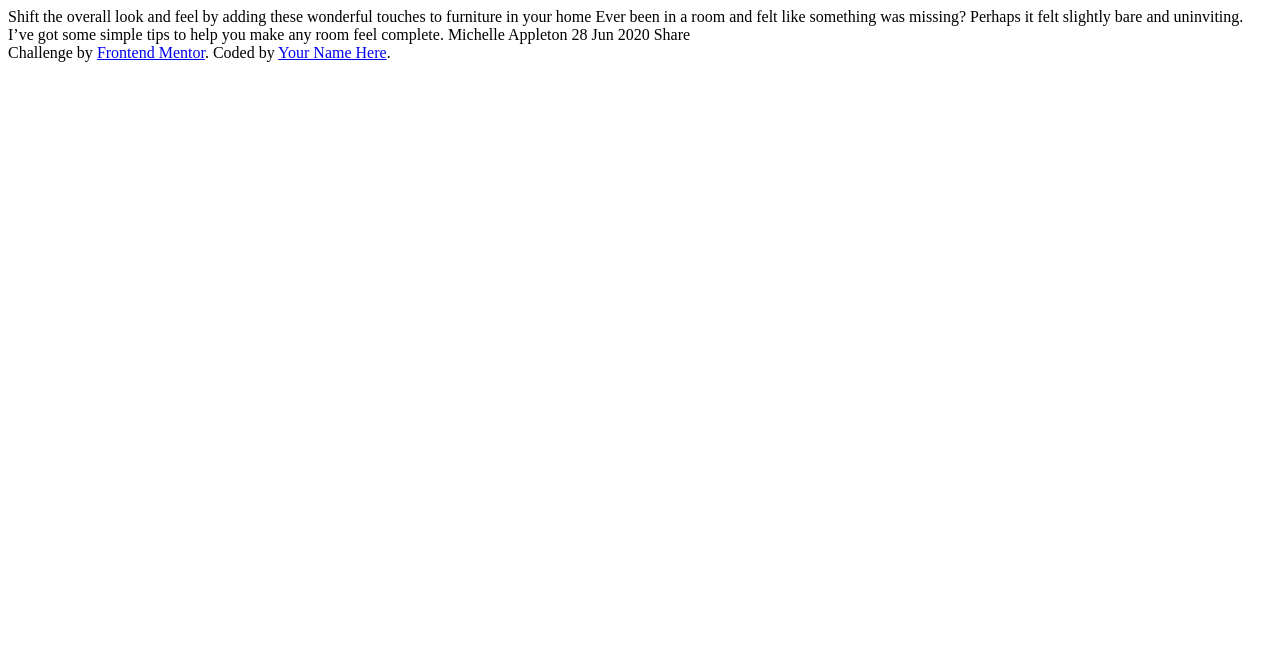
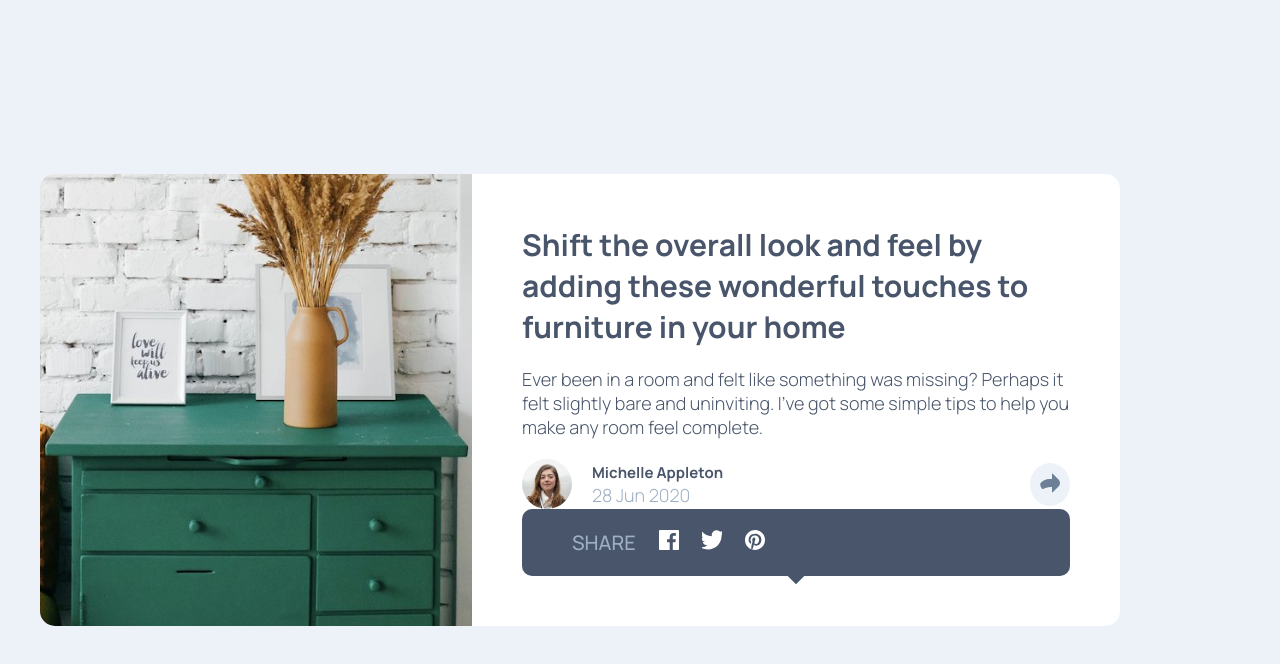
Before and after one commit to LuyandaDingindlela101/article-preview-component, a plain HTML site: page index.html in a window 1280 px wide. Drawn offline with Linux system fonts and the light colour scheme.

Commit message:
html is complete and css is almost done, still working on the positioning of the popup container

```diff
--- a/index.html
+++ b/index.html
@@ -6,26 +6,50 @@
 		<meta name="viewport" content="width=device-width, initial-scale=1.0">
 		<link rel="icon" type="image/png" sizes="32x32" href="./images/favicon-32x32.png">
 		<!-- 3RD PARTY LINKS -->
+		<link rel="preconnect" href="https://fonts.googleapis.com">
+		<link rel="preconnect" href="https://fonts.gstatic.com" crossorigin>
+		<link href="https://fonts.googleapis.com/css2?family=Manrope:wght@200;300;500;700&display=swap" rel="stylesheet">
 		<!-- MY STYLESHEETS -->
 		<link rel="stylesheet" href="./styles/main.css">
 	</head>
 	<body>
+		<article class="article-container">
+			<img src="./images/drawers.jpg" alt="green drawer with books and flowers in a vase">
+			<div class="article-content">
+				<h1>
+					Shift the overall look and feel by adding these wonderful
+					touches to furniture in your home
+				</h1>
+				<p>
+					Ever been in a room and felt like something was missing? Perhaps
+					it felt slightly bare and uninviting. I’ve got some simple tips
+					to help you make any room feel complete.
+				</p>
+				<div class="article-author">
+					<img src="./images/avatar-michelle.jpg" alt="image of Michelle">
+					<div class="author">
+						<div class="author-details">
+							<h4>Michelle Appleton</h4>
+							<p>28 Jun 2020</p>
+						</div>
+					</div>
+					<button class="share-btn">
+						<img src="./images/icon-share.svg" alt="share icon">
+					</button>
+				</div>
 
-		Shift the overall look and feel by adding these wonderful
-		touches to furniture in your home
+				<div class="popup-container">
+					<span>Share</span>
+					<img src="./images/icon-facebook.svg" alt="facebook icon">
+					<img src="./images/icon-twitter.svg" alt="twitter icon">
+					<img src="./images/icon-pinterest.svg" alt="pinterest icon">
+				</div>
+			</div>
+		</article>
 
-		Ever been in a room and felt like something was missing? Perhaps
-		it felt slightly bare and uninviting. I’ve got some simple tips
-		to help you make any room feel complete.
-
-		Michelle Appleton
-		28 Jun 2020
-
-		Share
-
-		<div class="attribution">
+		<!-- <div class="attribution">
 		Challenge by <a href="https://www.frontendmentor.io?ref=challenge" target="_blank">Frontend Mentor</a>.
 		Coded by <a href="#">Your Name Here</a>.
-		</div>
+		</div> -->
 	</body>
 </html>
--- a/styles/main.css
+++ b/styles/main.css
@@ -0,0 +1,126 @@
+:root {
+    --blue-900: hsl(217, 19%, 35%);
+    --blue-700: hsl(217, 19%, 35%);
+    --blue-500: hsl(212, 23%, 69%);
+    --blue-400: hsl(210, 46%, 95%);
+
+    --white: hsl(0, 0%, 100%);
+}
+
+*, *::before, *::after {
+    margin: 0;
+    padding: 0;
+    box-sizing: border-box;
+}
+
+body {
+    display: grid;
+    min-height: 100vh;
+    place-content: center;
+    background: var(--blue-400);
+    font-family: 'Manrope', sans-serif;
+}
+
+.article-container {
+    width: 90%;
+    display: flex;
+    overflow: hidden;
+    max-width: 1200px;
+    align-items: center;
+    border-radius: 15px;
+    justify-content: space-between;
+}
+
+
+.article-container img {
+    width: 40%;
+    height: 100%;
+    object-fit: cover;
+}
+
+.article-container .article-content {
+    width: 60%;
+    height: 100%;
+    padding: 50px;
+    color: var(--blue-900);
+    background: var(--white);
+}
+
+.article-container .article-content h1 {
+    font-size: 30px;
+}
+
+.article-container .article-content p {
+    margin: 20px 0;
+    font-size: 18px;
+    font-weight: 300;
+    color: var(--blue-700);
+}
+
+.article-container .article-content .article-author {
+    display: flex;
+    align-items: center;
+    justify-content: flex-start;
+}
+
+.article-container .article-content .article-author img {
+    width: 50px;
+    height: 50px;
+    border-radius: 50%;
+    margin-right: 20px;
+}
+
+.article-container .article-content .article-author .author-details h4 {
+    font-size: 15px;
+}
+
+.article-container .article-content .article-author .author-details p {
+    margin: 0;
+    color: var(--blue-500);
+}
+
+.article-container .article-content .article-author .share-btn {
+    border: none;
+    padding: 10px;
+    margin-left: auto;
+    border-radius: 50%;
+    background: var(--blue-400);
+}
+
+.article-container .article-content .article-author .share-btn img {
+    width: 20px;
+    height: 20px;
+    margin-right: 0;
+}
+
+/* POPUP CONTAINER */
+.article-container .article-content .popup-container {
+    padding: 20px 50px;
+    border-radius: 10px;
+    position: relative;
+    background: var(--blue-900);
+}
+
+.article-container .article-content .popup-container::after {
+    bottom: 0;
+    left: 50%;
+    width: 40px;
+    content: "";
+    height: 40px;
+    position: absolute;
+    background: var(--blue-900);
+    transform: translateX(-50%) rotate(45deg);
+}
+
+.article-container .article-content .popup-container span {
+    margin-right: 20px;
+    font-size: 20px;
+    color: var(--blue-500);
+    text-transform: uppercase;
+}
+
+.article-container .article-content .popup-container img {
+    width: 20px;
+    height: 20px;
+    margin-right: 20px;
+}
```
